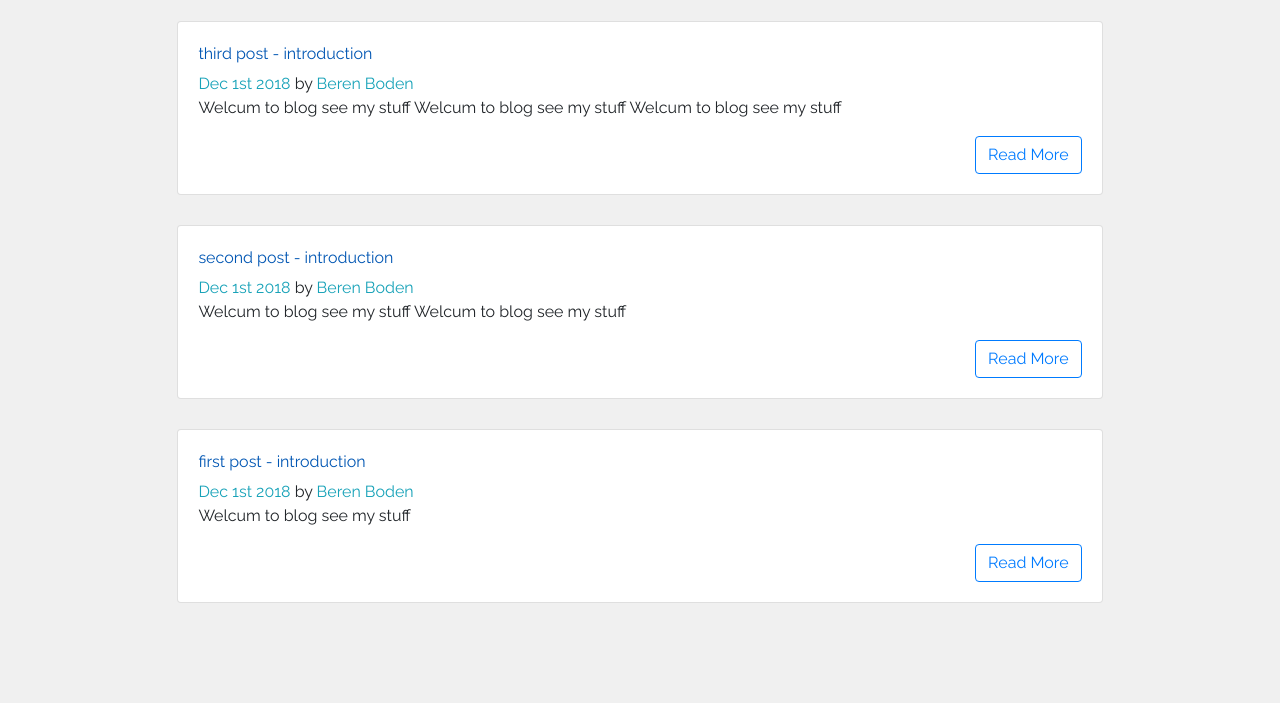
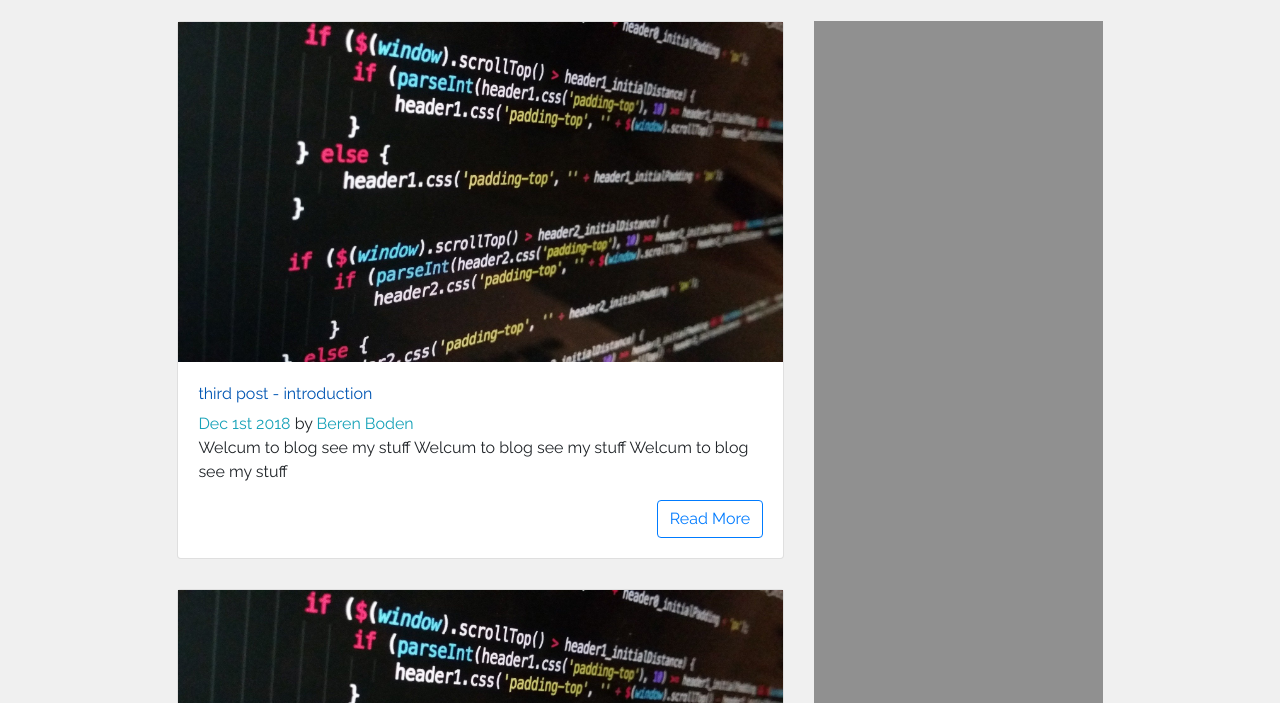
Before and after one commit to BerenBoden/webfirst-gatsby, a Gatsby site: page / in a window 1280 px wide. Shown: the part 97-800 px from the top of the page. Built offline with nearby package versions, Linux system fonts and the light colour scheme; Gatsby itself is replaced by a stand-in of ours.

Commit message:
adding dynamic image thumbnails to blog

```diff
--- a/src/components/Post.js
+++ b/src/components/Post.js
@@ -1,10 +1,14 @@
 import React from 'react'
 import { Link } from 'gatsby'
 import { Card, CardTitle, CardText, CardSubtitle, CardBody } from 'reactstrap'
+import Img from 'gatsby-image';
 
-const Post = ({title, author, path, date, body}) => {
+const Post = ({title, author, path, date, body, fluid}) => {
     return (
         <Card>
+            <Link to={path}>
+                <Img className="card-image-top" fluid={fluid} />
+            </Link>
             <CardBody>
                 <CardTitle>
                     <Link to={path}>{title}</Link>
--- a/src/pages/index.js
+++ b/src/pages/index.js
@@ -3,11 +3,14 @@ import Layout from "../components/layout"
 import SEO from "../components/seo"
 import { graphql, StaticQuery } from 'gatsby'
 import Post from '../components/Post'
+import {Row, Col} from 'reactstrap';
 
 
 const IndexPage = () => (
   <Layout>
     <SEO title="Home" />
+    <Row>
+      <Col md="8">
         <StaticQuery query={indexQuery} render={data => {
           return (
             <div>
@@ -18,11 +21,17 @@ const IndexPage = () => (
                   path={node.frontmatter.path}
                   date={node.frontmatter.date}
                   body={node.excerpt}
+                  fluid={node.frontmatter.image.childImageSharp.fluid}
                 />
               ))}
             </div>
           )
         }}/>
+      </Col>
+      <Col md="4">
+        <div style={{width: "100%", height: "100%", backgroundColor: 'rgba(0,0,0,0.4)'}}></div>
+      </Col>
+    </Row>
   </Layout>
 )
 
@@ -37,6 +46,13 @@ query {
           date(formatString: "MMM Do YYYY")
           author
           path
+          image {
+            childImageSharp {
+              fluid(maxWidth: 600){
+                ...GatsbyImageSharpFluid
+              }
+            }
+          }
         }
         excerpt
       }
--- a/src/pages/posts/001-first-post.md
+++ b/src/pages/posts/001-first-post.md
@@ -3,6 +3,7 @@ title: "first post - introduction"
 date: "2018-12-01 06:00:00"
 author: "Beren Boden"
 path: "/first-post"
+image: ../../images/javscript.jpg
 ---
 
 Welcum to blog see my stuff
--- a/src/pages/posts/002-second-post.md
+++ b/src/pages/posts/002-second-post.md
@@ -3,6 +3,7 @@ title: "second post - introduction"
 date: "2018-12-01 07:00:00"
 author: "Beren Boden"
 path: "/second-post"
+image: ../../images/javscript.jpg
 ---
 
 Welcum to blog see my stuff
--- a/src/pages/posts/003-third-post.md
+++ b/src/pages/posts/003-third-post.md
@@ -3,6 +3,7 @@ title: "third post - introduction"
 date: "2018-12-01 08:00:00"
 author: "Beren Boden"
 path: "/third-post"
+image: ../../images/javscript.jpg
 ---
 
 Welcum to blog see my stuff
```
Also changed, not shown: src/images/javscript.jpg (added). Lines whose indentation alone changed are shown as unchanged.
